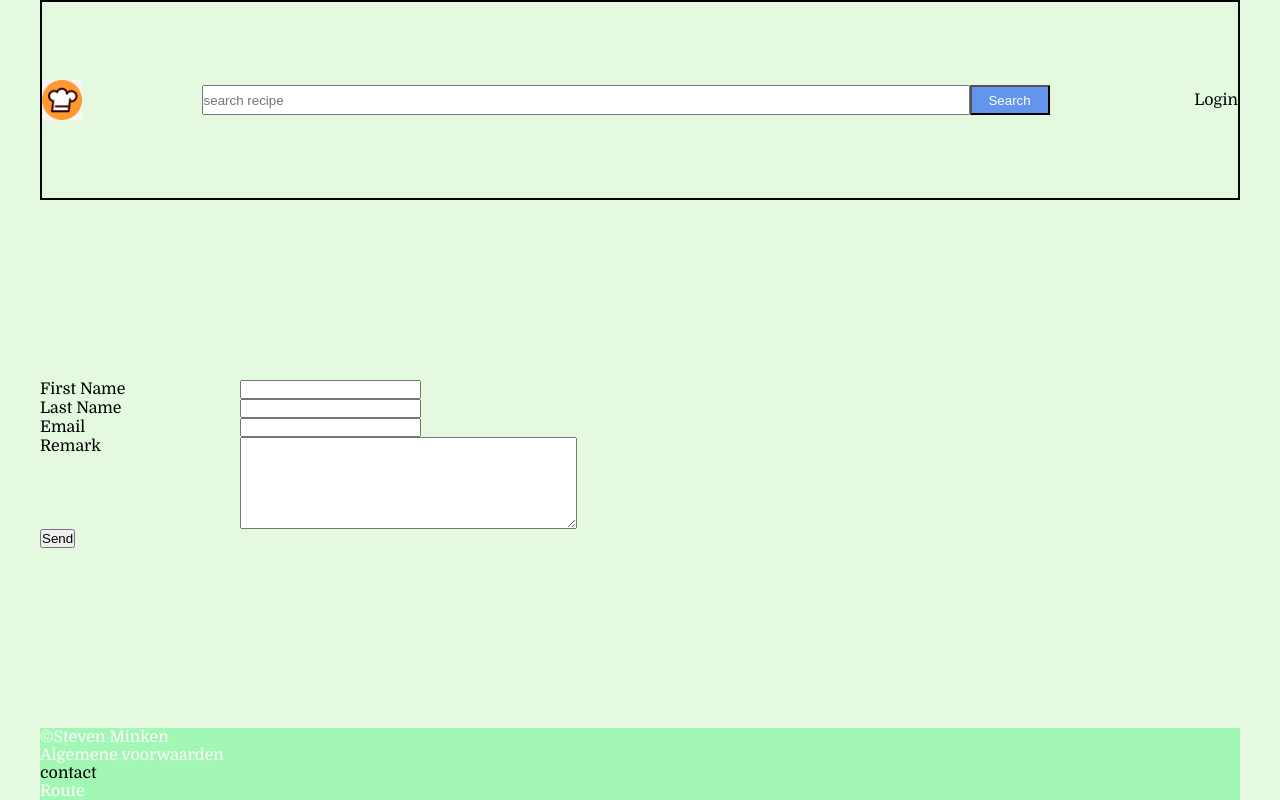
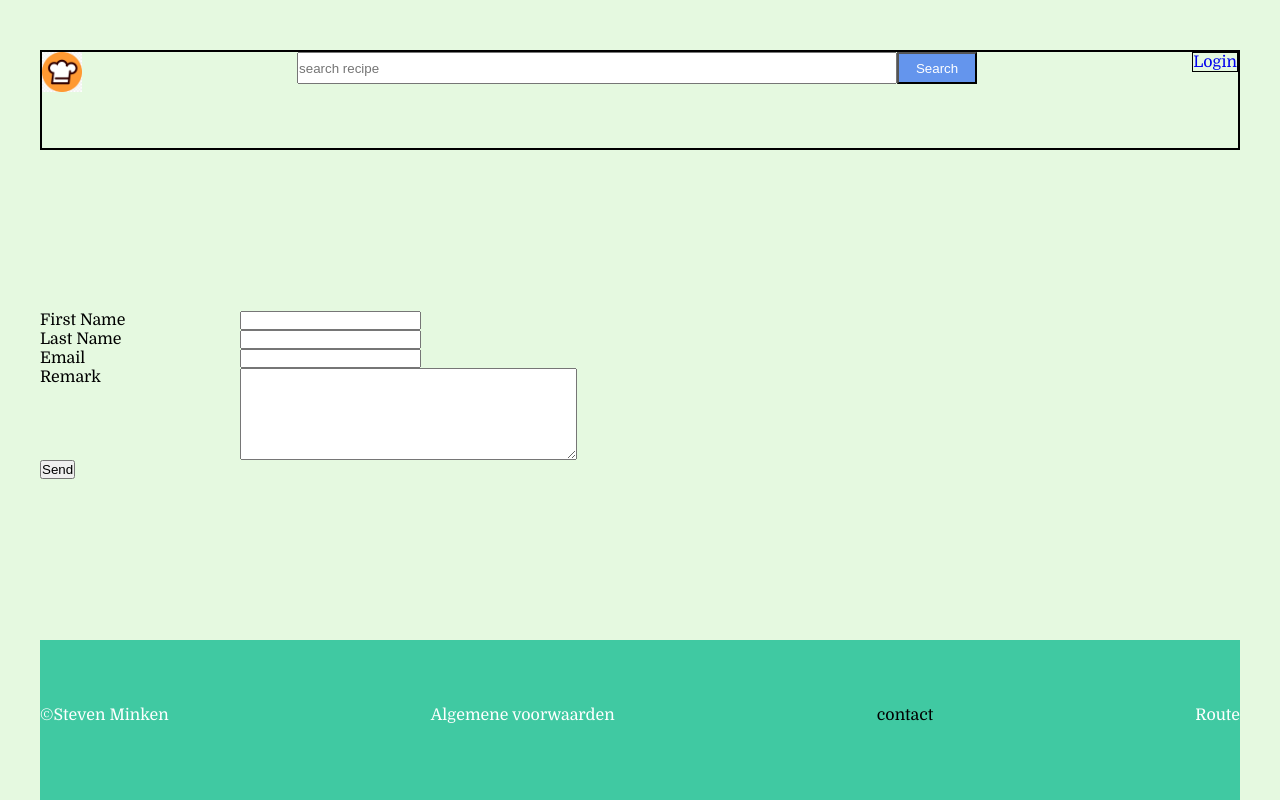
Before and after one commit to stevenminken/recipes-project, a React (Create React App) app: page /contact in a window 1280 px wide. Built offline with nearby package versions, Linux system fonts and the light colour scheme.

Commit message:
aanpassingen in dropdown menu en footer

```diff
--- /dev/null
+++ b/src/components/dropdown/Dropdown.js
@@ -0,0 +1,62 @@
+import React, {useState, useEffect, useContext} from 'react';
+import {NavLink, useNavigate} from "react-router-dom";
+import {AuthContext} from "../../context/AuthContext";
+import styles from "./Dropdown.module.css";
+
+const Dropdown = ({setSearchField, isOpen, setIsOpen}) => {
+
+    const navigate = useNavigate();
+    const {isAuth, user, logout} = useContext(AuthContext);
+
+    useEffect(() => {
+        document.body.addEventListener('click', handleClick);
+
+        return () => {
+            document.body.removeEventListener('click', handleClick);
+        };
+    }, []);
+
+    const handleClick = e => {
+        if (e.target.matches('.person-icon')) {
+            setIsOpen(!isOpen);
+        } else {
+            setIsOpen(false);
+        }
+    };
+
+    function handleLogout() {
+        logout();
+        setSearchField("italian");
+        navigate('/');
+    }
+
+    return (
+        <>
+            <div className={styles['dropdown']}>
+                {!isAuth && (
+                    <NavLink to="/login"
+                             className={({isActive}) => isActive === true ? styles['active-link'] : styles['default-link']}> Login < /NavLink>
+                )}
+                {isAuth && (
+                    <span className='material-symbols-outlined person-icon' onClick={() => setIsOpen(!isOpen)}>
+                    person</span>
+                )}
+                {isAuth && isOpen && (
+                    <ul className={styles['dropdown-menu']}>
+                        <li className={styles['drop-down-item']}>
+                            <NavLink to="/profile"
+                                     className={({isActive}) => isActive === true ? styles['active-link'] : styles['default-link']}
+                                     onClick={() => navigate("/profile")}>Profile</NavLink>
+                        </li>
+                        <li className={styles['drop-down-item']}>
+                            <NavLink to="/"
+                                     className={({isActive}) => isActive === true ? styles['active-link'] : styles['default-link']}
+                                     onClick={handleLogout}>Logout</NavLink>
+                        </li>
+                    </ul>
+                )}
+            </div>
+        </>)
+}
+
+export default Dropdown;
--- /dev/null
+++ b/src/components/dropdown/Dropdown.module.css
@@ -0,0 +1,23 @@
+.dropdown {
+    display: flex;
+    flex-direction: column;
+    align-items: flex-end;
+
+/*    development mode*/
+    border: 1px solid black;
+}
+
+.dropdown-menu {
+    display: flex;
+    flex-direction: column;
+    list-style-type: none;
+    width: 85px;
+    padding-top: 5px;
+    padding-bottom: 5px;
+
+    border: 1px solid grey;
+}
+.drop-down-item {
+    padding-top: 5px;
+    padding-bottom: 5px;
+}
--- a/src/components/footer/Footer.js
+++ b/src/components/footer/Footer.js
@@ -4,7 +4,7 @@ import {Link} from "react-router-dom";
 
 const Footer = () => {
     return (
-        <footer>
+        <footer className={styles['footer-container']}>
             <p>&#169;Steven Minken</p>
             <p>Algemene voorwaarden</p>
             <p><Link to='/contact' className={styles['footer-contact-link']}>contact</Link></p>
--- a/src/components/footer/Footer.module.css
+++ b/src/components/footer/Footer.module.css
@@ -3,11 +3,16 @@
     flex-direction: row;
     justify-content: space-between;
     align-items: center;
-    height: 60px;
-    background-color: cornflowerblue;
+    height: 160px;
+    background-color: var(--primary);
 }
 
 .footer-contact-link {
     text-decoration: none;
     color: black;
 }
+
+footer > p {
+    padding-top: 20px;
+    padding-bottom: 30px;
+}
--- a/src/components/header/Header.js
+++ b/src/components/header/Header.js
@@ -3,6 +3,7 @@ import logo from '../../assets/logo.png';
 import {NavLink, useNavigate} from "react-router-dom";
 import styles from './Header.module.css';
 import {AuthContext} from "../../context/AuthContext";
+import Dropdown from "../dropdown/Dropdown";
 
 const Header = ({
                     recipes,
@@ -21,13 +22,7 @@ const Header = ({
     const {isAuth, user, logout} = useContext(AuthContext);
     const [dropdown, toggleDropdown] = useState(false);
     const navigate = useNavigate()
-    let dropdownOpen = false;
-
-    function dropdownHandler() {
-        toggleDropdown(!dropdown);
-        dropdownOpen = !dropdownOpen;
-        console.log(dropdown);
-    }
+    const [isOpen, setIsOpen] = useState(false);
 
     function handleSubmit(e) {
         e.preventDefault();
@@ -46,8 +41,6 @@ const Header = ({
                     // document.getElementById("search-field").value = '';
                     setSearchFieldTemp('');
                     void toggleInitialRenderHome(true);
-
-
                     navigate('/')
                 }}/>
                 <form onSubmit={handleSubmit} className={styles['search-bar']}>
@@ -64,43 +57,14 @@ const Header = ({
                     <button type="submit" id="search-button" className={styles['search-button']}><span
                         className={styles['material-symbols-outlined']}>Search</span>
                     </button>
-
                 </form>
-
                 {/*TODO NAVIGATION component*/}
+                {isAuth && (
+                    <div className={isOpen ? styles['nav-username-open']: styles['nav-username-closed']}
+                    >welcome<br/>{user}
+                    </div>)}
                 <nav className={styles['nav-bar']}>
-                    <ul>
-                        {/*TODO styling*/}
-                        {!isAuth && (
-                            <li><NavLink to="/login"
-                                         className={({isActive}) => isActive === true ? styles['active-link'] : styles['default-link']}> Login < /NavLink>
-                            </li>
-                        )}
-                        {/*TODO actieve link corrigeren*/}
-                        {isAuth && (
-                            <li
-                                className={dropdownOpen ? styles['drop-down-nav-open'] : styles['drop-down-nav']}>
-                                <ul className={styles['drop-down-container']}>
-                                    <li className={styles['nav-username']}
-                                    >welcome<br/>{user}
-                                    </li>
-                                    {dropdown && (
-                                        <div className={styles['drop-down-items']}>
-                                            <li className={styles['drop-down-item']}><NavLink to="/profile"
-                                                                                              className={({isActive}) => isActive === true ? styles['active-link'] : styles['default-link']}
-                                                                                              onClick={() => navigate("/profile")}>Profile</NavLink>
-                                            </li>
-                                            <li className="drop-down-item"><NavLink to="/"
-                                                                                    className={({isActive}) => isActive === true ? styles['active-link'] : styles['default-link']}
-                                                                                    onClick={logout}>Logout</NavLink>
-                                            </li>
-                                        </div>)}
-                                </ul>
-                                <span
-                                    className='material-symbols-outlined person-icon'
-                                    onClick={() => dropdownHandler()}>person</span>
-                            </li>)}
-                    </ul>
+                    <Dropdown setSearchField={setSearchField} isOpen={isOpen} setIsOpen={setIsOpen}/>
                 </nav>
             </div>
         </header>)
--- a/src/components/header/Header.module.css
+++ b/src/components/header/Header.module.css
@@ -23,37 +23,16 @@ li {
 .header-container {
     display: flex;
     justify-content: space-between;
-    align-items: center;
-    height: 200px;
+    align-items: flex-start;
+    height: 100px;
+    margin-top: 50px;
+
+    /*development mode*/
     border: solid black 2px;
 }
 
 NavLink {
     list-style: none;
-}
-
-.drop-down-nav {
-    display: flex;
-    align-items: center;
-    height: 40px;
-}
-.drop-down-nav-open {
-    display: flex;
-    position: relative;
-    color: green;
-    top: 30px;
-    align-items: center;
-    height: 40px;
-}
-
-.drop-down-items {
-    display: flex;
-    flex-direction: column;
-}
-.drop-down-item {
-    height: 1.5em;
-    width: 70px;
-    border: 1px solid black;
 }
 
 .person-icon {
@@ -68,28 +47,31 @@ NavLink {
     color: black;
 }
 
-.nav-username {
+.nav-username-open {
     color: black;
     font-size: 16px;
+    position: relative;
+    right: 0px;
+}
+
+.nav-username-closed {
+    color: black;
+    font-size: 16px;
+    position: relative;
+    right: 45px;
 }
 
 .person-icon {
     margin-left: 5px;
 }
 
-.drop-down-container {
-    display: flex;
-    flex-direction: column;
-    align-items: flex-end;
-}
-
 .search-bar {
     display: flex;
-    height: 30px;
+    height: 2em;
 }
 
 .search-field {
-    width: 60vw;
+    width: 600px;
 }
 
 .search-button {
--- a/src/pages/homepage/HomePage.js
+++ b/src/pages/homepage/HomePage.js
@@ -100,8 +100,8 @@ const HomePage = ({
                 </>
             )}
             {(Object.keys(recipes).length === 0 && searchInitiated === true) &&
-                (<section className={styles['outer-container']}>
-                        <div className={styles['inner-container button-container']}>
+                (<section>
+                        <div className={styles['button-container']}>
                             <button className={styles['back-button']} onClick={() => {
                                 setSearchField('');
                                 navigate("/");
@@ -110,19 +110,17 @@ const HomePage = ({
                             }}>
                                 Back
                             </button>
-
                         </div>
                     </section>
                 )}
             {(Object.keys(recipes).length !== 0) &&
-                (<section className={styles['outer-container']}>
-                        <div className={styles['inner-container button-container']}>
+                (<section>
+                        <div className={styles['button-container']}>
                             <button className={styles['more-button']} onClick={() => {
                                 window.scrollTo({top: 0, left: 0, behavior: 'smooth'});
                             }
                             }>More
                             </button>
-
                         </div>
                     </section>
                 )}
--- a/src/pages/homepage/HomePage.module.css
+++ b/src/pages/homepage/HomePage.module.css
@@ -45,12 +45,15 @@
     flex-direction: row;
     justify-content: center;
     align-items: center;
+    width: 100%;
     height: 100px;
     /*border: 1px solid black;*/
 }
 
 .more-button {
-
     width: 100px;
     height: 40px;
+    background-color: var(--primary);
+    color: var(--white);
+    border-radius: 5px;
 }
```
